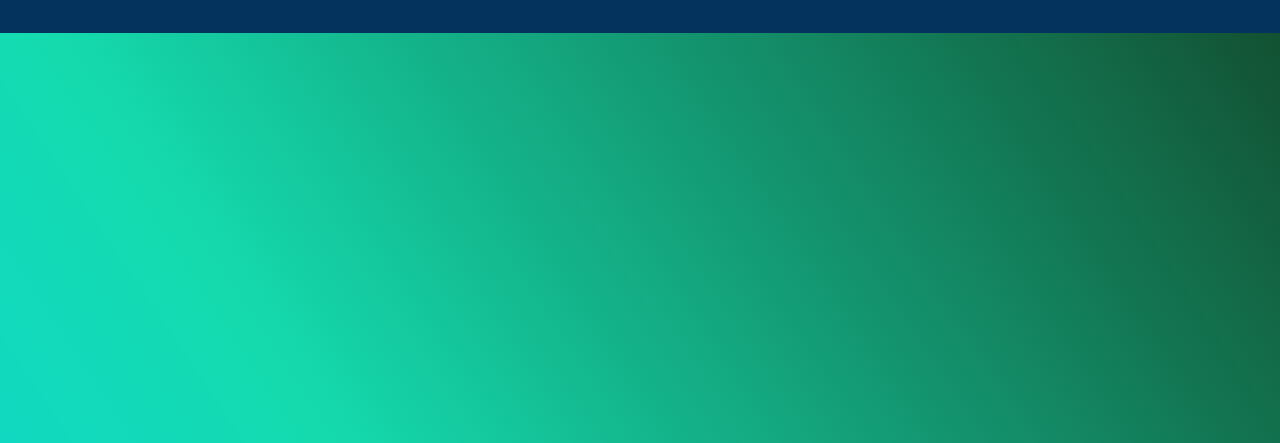
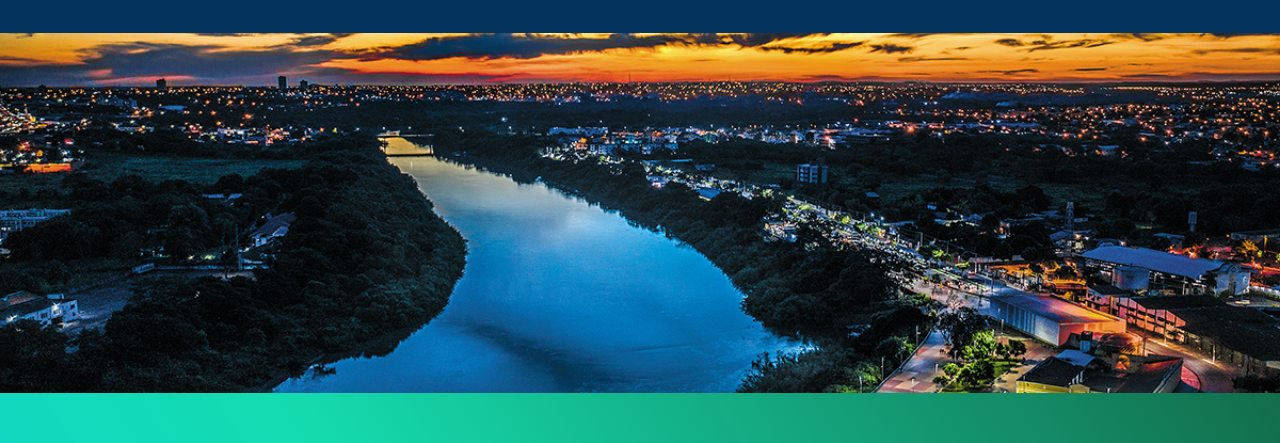
Before and after one commit to carlaizabella/CheckPoint-PageofCity, a plain HTML site: page index.html in a window 1280 px wide. Shown: the part 180-623 px from the top of the page. Drawn offline with Linux system fonts and the light colour scheme.

Commit message:
Update style.css

```diff
--- a/css/style.css
+++ b/css/style.css
@@ -87,7 +87,7 @@ main {
   width: 100%;
   height: 360px;
   /* position: center; */
-  background-image: url(./img/background-riocuiabá.jpg);
+  background-image: url(../img/background-riocuiabá.jpg);
   background-repeat: no-repeat;
   background-position: 100%;
   background-size: cover;
```
